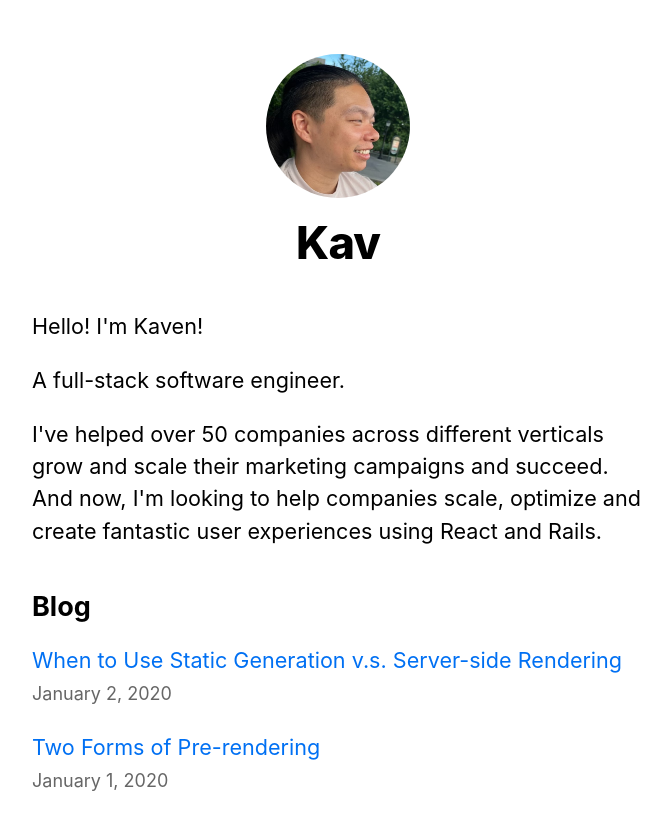
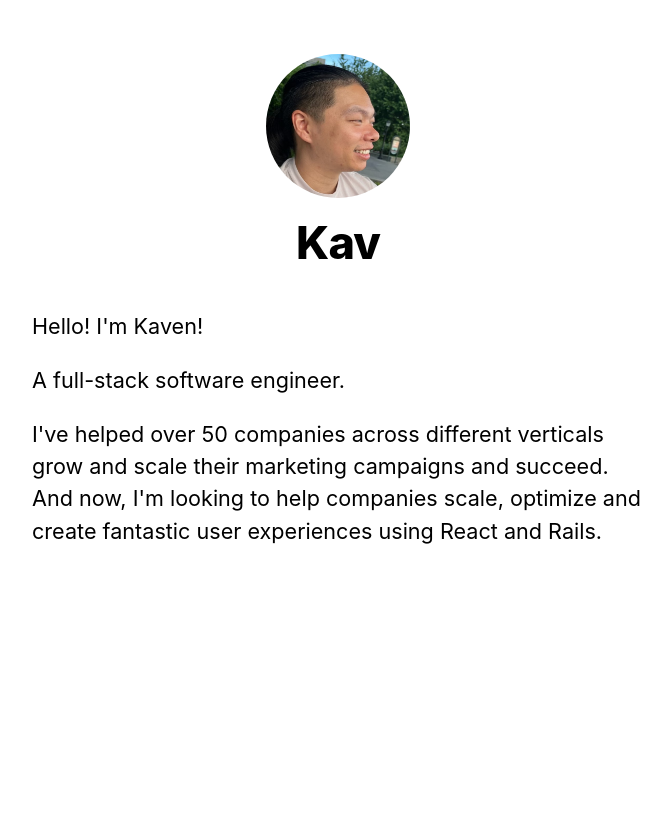
Before and after one commit to chilloutkav/personal-site, a Next.js app: page / in a window 1280 px wide. Shown: the top 830 px of the page, without its empty margins (302-973 px from the left). After the commit the page ends 800 px from the top, so only its background shows below. Built offline with nearby package versions, Linux system fonts and the light colour scheme.

Commit message:
removed blog section

```diff
--- a/components/layout.js
+++ b/components/layout.js
@@ -5,7 +5,7 @@ import utilStyles from "../styles/utils.module.css";
 import Link from "next/link";
 
 const name = "Kav";
-export const siteTitle = "Kav's Personal Site";
+export const siteTitle = "Kaven Kim | Full-Stack Software Engineer";
 
 export default function Layout({ children, home }) {
   return (
--- a/pages/index.js
+++ b/pages/index.js
@@ -21,7 +21,7 @@ export default function Home({ allPostsData }) {
           using React and Rails.
         </p>
       </section>
-      <section className={`${utilStyles.headingMd} ${utilStyles.padding1px}`}>
+      {/* <section className={`${utilStyles.headingMd} ${utilStyles.padding1px}`}>
         <h2 className={utilStyles.headingLg}>Blog</h2>
         <ul className={utilStyles.list}>
           {allPostsData.map(({ id, date, title }) => (
@@ -36,7 +36,7 @@ export default function Home({ allPostsData }) {
             </li>
           ))}
         </ul>
-      </section>
+      </section> */}
     </Layout>
   );
 }
```
